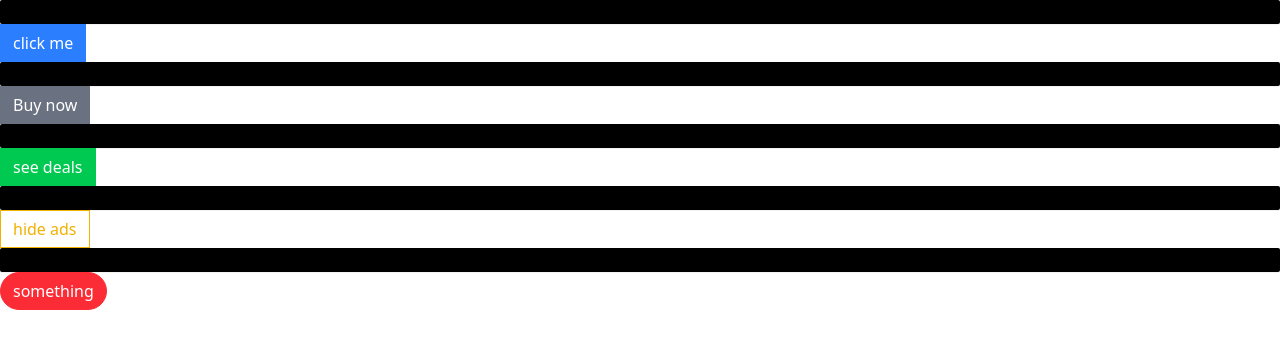
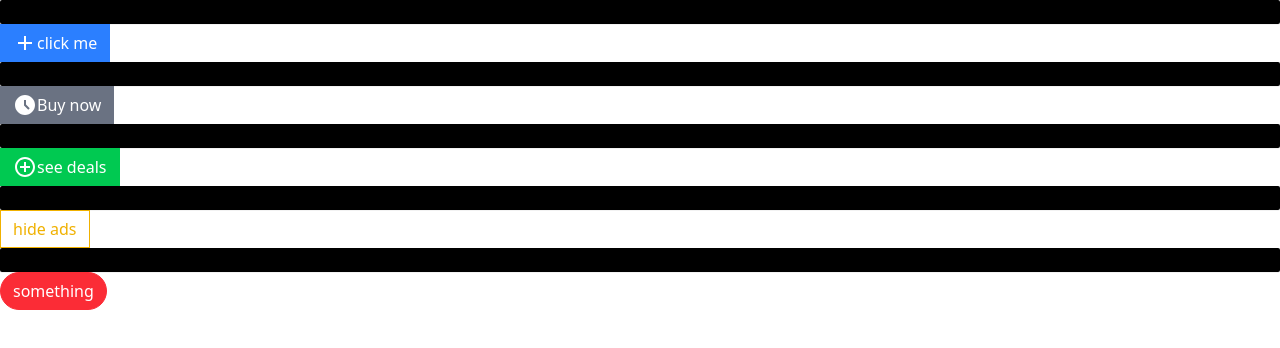
Before and after one commit to AfazPaul1/comps, a React (Vite) app: page / in a window 1280 px wide. Shown: the top 348 px of the page. Built offline with nearby package versions, Linux system fonts and the light colour scheme.

Commit message:
added icons and explored situation where tailwind might not be useful like if theres a icon next to a button add a mr-1. so used plain css for that

```diff
--- a/package.json
+++ b/package.json
@@ -12,6 +12,7 @@
   "dependencies": {
     "@emotion/react": "^11.14.0",
     "@emotion/styled": "^11.14.0",
+    "@mui/icons-material": "^6.4.2",
     "@mui/material": "^6.4.1",
     "@tailwindcss/vite": "^4.0.1",
     "classnames": "^2.5.1",
--- a/src/App.jsx
+++ b/src/App.jsx
@@ -1,10 +1,25 @@
 import Button1 from "./Button";
+import AddIcon from '@mui/icons-material/Add';
+import AccessTimeFilledIcon from '@mui/icons-material/AccessTimeFilled';
+import AddCircleOutlineIcon from '@mui/icons-material/AddCircleOutline';
 function App() {
+
+
+
     return (
         <div>
-            <Button1 primary>click me</Button1>
-            <Button1 secondary>Buy now</Button1>
-            <Button1 success>see deals</Button1>
+            <Button1 primary>
+                <AddIcon></AddIcon>
+                click me
+                </Button1>
+            <Button1 secondary>
+                <AccessTimeFilledIcon></AccessTimeFilledIcon>
+                Buy now
+                </Button1>
+            <Button1 success>
+            <AddCircleOutlineIcon></AddCircleOutlineIcon>
+                see deals
+                </Button1>
             <Button1 warning outline>hide ads</Button1>
             <Button1 danger rounded>something</Button1>
         </div>
--- a/src/Button.jsx
+++ b/src/Button.jsx
@@ -2,6 +2,7 @@ import Button from '@mui/material/Button';
 import PropTypes from 'prop-types';
 import './main.css'
 import className from 'classnames'
+
 
 function Button1({
     children,
@@ -11,10 +12,10 @@ function Button1({
     warning,
     danger,
     outline,
-    rounded
+    rounded,
     }){
 
-    const classes = className('px-3 py-1.5 border', {
+    const classes = className('flex items-center px-3 py-1.5 border', {
         'border-blue-500 bg-blue-500 text-white': primary,
         'border-gray-500 bg-gray-500 text-white': secondary,
         'border-green-500 bg-green-500 text-white': success,
--- a/src/main.css
+++ b/src/main.css
@@ -1 +1,5 @@
 @import "tailwindcss";
+
+button > svg {
+    margin-right: 5 px;
+}
```
Also changed, not shown: 1 other file (tests, documents, lock files or other folders).
